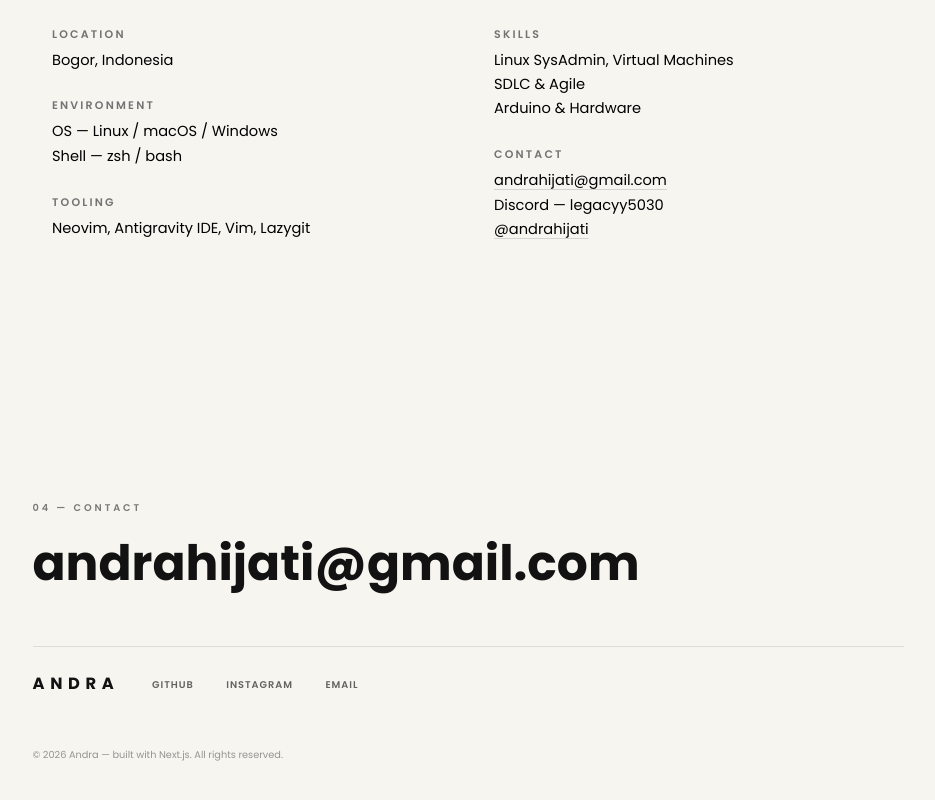
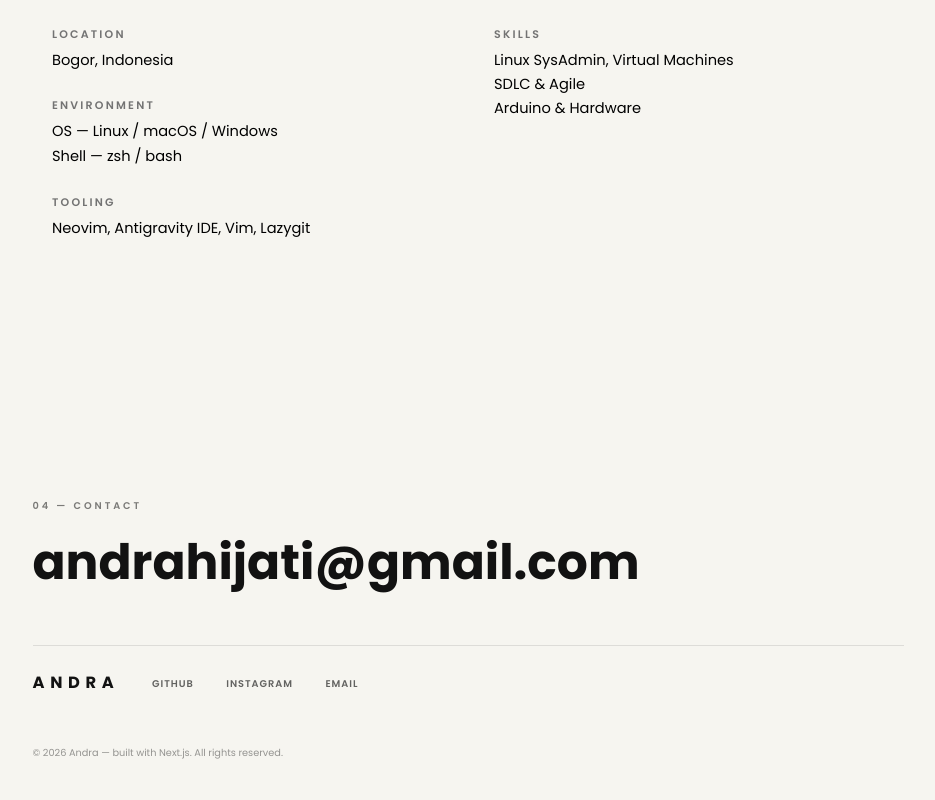
Before and after one commit to SakamotoMrX/Portofolio-Andra, a Next.js app: page / in a window 1280 px wide. Shown: the part 4511-5311 px from the top of the page, without its empty margins (172-1107 px from the left). Built offline with nearby package versions, Linux system fonts and the light colour scheme; no server answers.

Commit message:
style: remove Contact block from system specs

```diff
--- a/components/Neofetch.jsx
+++ b/components/Neofetch.jsx
@@ -45,11 +45,6 @@ export default function Neofetch() {
               "Arduino & Hardware",
             ]}
           />
-          <Block label="Contact" lines={[
-            <a key="email" href="mailto:andrahijati@gmail.com" className="underline decoration-neutral-300 underline-offset-4 transition-colors hover:text-black hover:decoration-black">andrahijati@gmail.com</a>,
-            <span key="discord">Discord — legacyy5030</span>,
-            <a key="ig" href="https://instagram.com/andrahijati" target="_blank" rel="noopener noreferrer" className="underline decoration-neutral-300 underline-offset-4 transition-colors hover:text-black hover:decoration-black">@andrahijati</a>,
-          ]} />
         </div>
       </div>
     </div>
```
